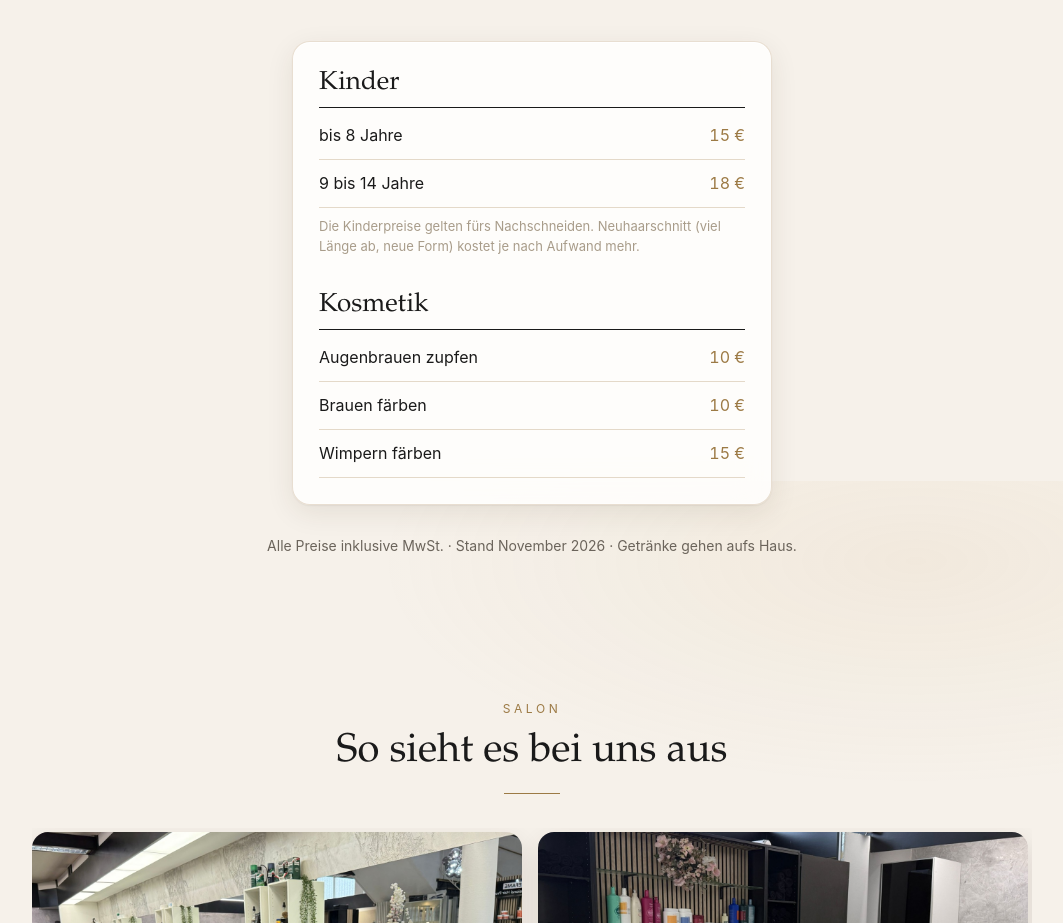
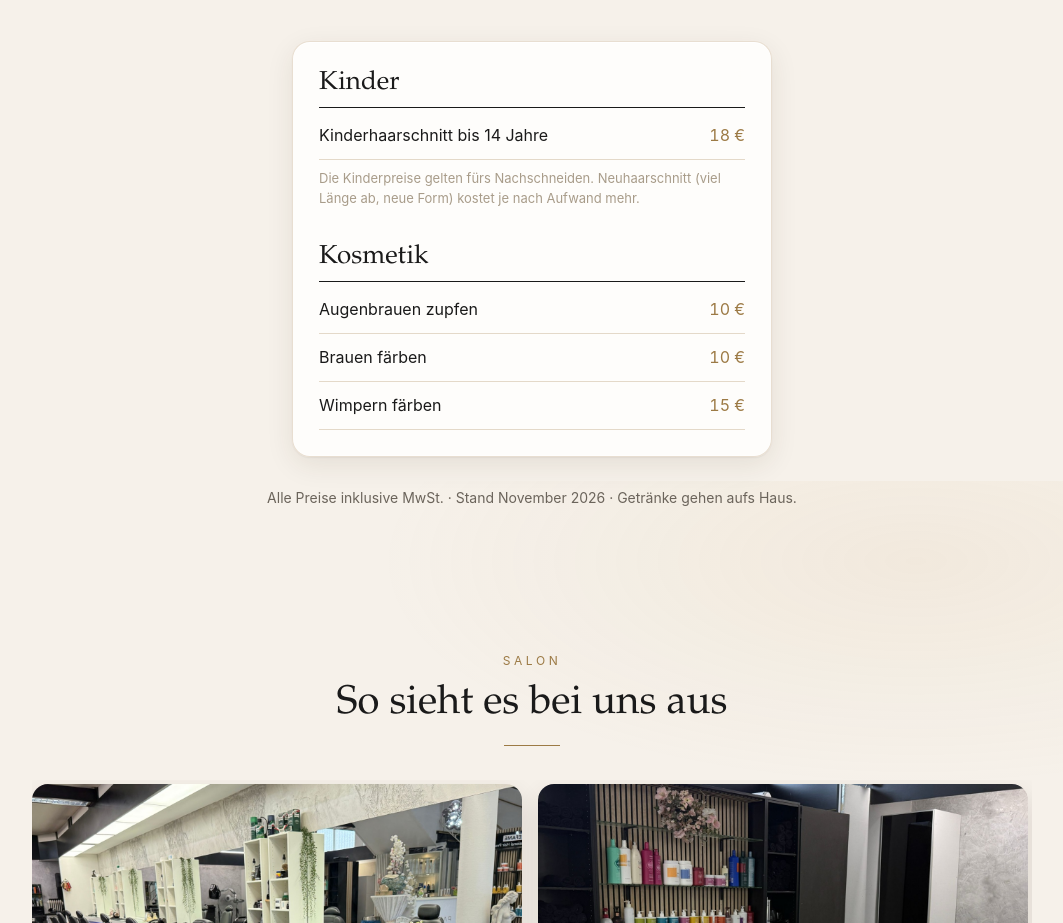
Before and after one commit to Seba539/haarscharf, a plain HTML site: page index.html in a window 1280 px wide. Shown: the part 3519-4442 px from the top of the page, without its empty margins (108-1171 px from the left). Drawn offline with Linux system fonts and the light colour scheme.

Commit message:
Kinderhaarschnitt einheitlich 18 €

```diff
--- a/index.html
+++ b/index.html
@@ -610,8 +610,7 @@
       <div class="cards einzeln">
         <div class="card">
           <h3>Kinder</h3>
-          <div class="row"><span>bis 8 Jahre</span><span class="p">15 €</span></div>
-          <div class="row"><span>9 bis 14 Jahre</span><span class="p">18 €</span></div>
+          <div class="row"><span>Kinderhaarschnitt bis 14 Jahre</span><span class="p">18 €</span></div>
           <p class="fussnote">Die Kinderpreise gelten fürs Nachschneiden. Neuhaarschnitt (viel Länge ab, neue Form) kostet je nach Aufwand mehr.</p>
           <h3 style="margin-top:34px">Kosmetik</h3>
           <div class="row"><span>Augenbrauen zupfen</span><span class="p">10 €</span></div>
@@ -994,7 +993,7 @@
       ["Dauerwelle Oberkopf (Herren)", "Dauerwelle Oberkopf", "65 €", "", "Inkl. Waschen und Schneiden."],
     ]],
     ["Kinder", [
-      ["Kinderhaarschnitt", "Kinderhaarschnitt", "15 / 18 €", "ca. 20 Min.", "Für Kinder bis 14 (bis 8 Jahre 15 €, 9 bis 14 Jahre 18 €). Wir haben Geduld, auch wenn mal jemand nicht stillsitzen mag. Preis fürs Nachschneiden, ein Neuhaarschnitt kostet je nach Aufwand mehr."],
+      ["Kinderhaarschnitt", "Kinderhaarschnitt", "18 €", "ca. 20 Min.", "Für Kinder bis 14 Jahre. Wir haben Geduld, auch wenn mal jemand nicht stillsitzen mag. Preis fürs Nachschneiden, ein Neuhaarschnitt kostet je nach Aufwand mehr."],
       ["Etwas anderes (bitte unten schreiben)", "Etwas anderes", "", "", "Du suchst etwas, das hier nicht steht? Schreib es uns einfach unten rein."]
     ]]
   ];
```
